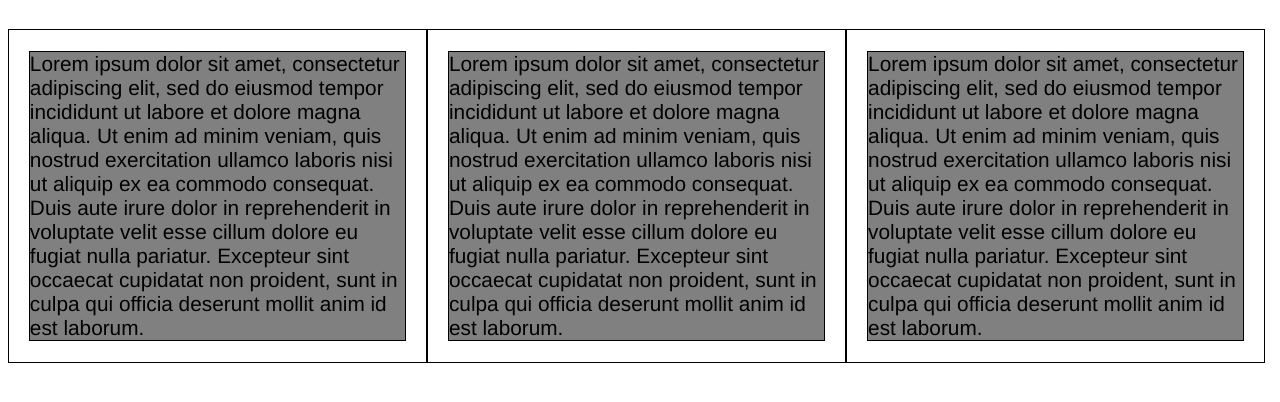
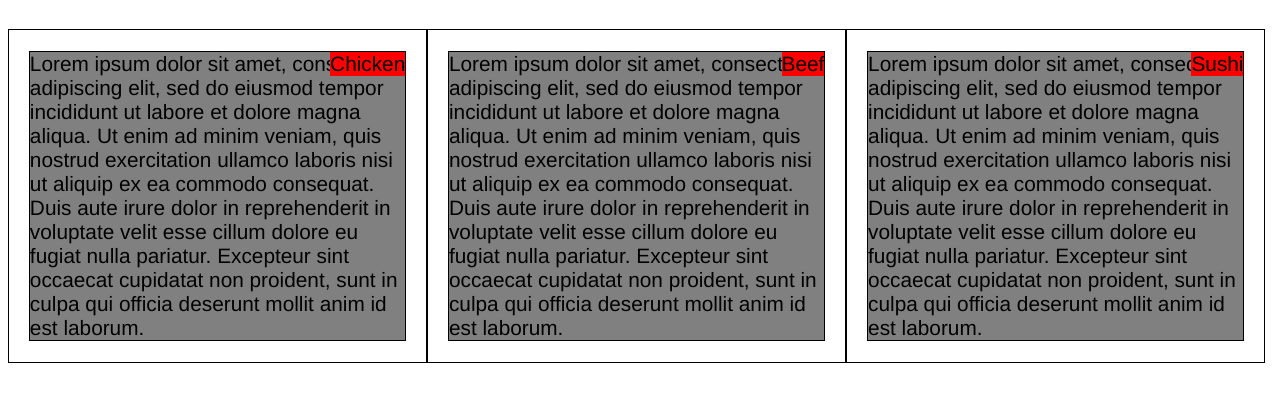
Before and after one commit to Harsini23/coursera--test, a plain HTML site: page site/index.html in a window 1280 px wide. Shown: the part 90-492 px from the top of the page. Drawn offline with Linux system fonts and the light colour scheme.

Commit message:
My First page.

```diff
--- a/site/css/my_style.css
+++ b/site/css/my_style.css
@@ -7,6 +7,7 @@ h1{
 }
 
 p{
+	position: relative;
 	background: grey;
 	font-size: 130%;
 	font-family:Helvetica;
@@ -15,6 +16,12 @@ p{
 	width:90%;
 	border:1px solid black;
 
+}
+span{
+	background: red;
+	position: absolute;
+	top:0px;
+	right: 0px;
 }
 
 
--- a/site/index.html
+++ b/site/index.html
@@ -8,10 +8,13 @@
 	<h1>Our Menu</h1>
 
 		<div class="col-lg-4 col-md-6" ><p >
+			<span>Chicken</span>
 			Lorem ipsum dolor sit amet, consectetur adipiscing elit, sed do eiusmod tempor incididunt ut labore et dolore magna aliqua. Ut enim ad minim veniam, quis nostrud exercitation ullamco laboris nisi ut aliquip ex ea commodo consequat. Duis aute irure dolor in reprehenderit in voluptate velit esse cillum dolore eu fugiat nulla pariatur. Excepteur sint occaecat cupidatat non proident, sunt in culpa qui officia deserunt mollit anim id est laborum.</p></div>
 		<div class="col-lg-4 col-md-6"><p >
+			<span>Beef</span>
 			Lorem ipsum dolor sit amet, consectetur adipiscing elit, sed do eiusmod tempor incididunt ut labore et dolore magna aliqua. Ut enim ad minim veniam, quis nostrud exercitation ullamco laboris nisi ut aliquip ex ea commodo consequat. Duis aute irure dolor in reprehenderit in voluptate velit esse cillum dolore eu fugiat nulla pariatur. Excepteur sint occaecat cupidatat non proident, sunt in culpa qui officia deserunt mollit anim id est laborum.</p></div>
 		<div class="col-lg-4 col-md-12"><p>
+			<span>Sushi</span>
 			Lorem ipsum dolor sit amet, consectetur adipiscing elit, sed do eiusmod tempor incididunt ut labore et dolore magna aliqua. Ut enim ad minim veniam, quis nostrud exercitation ullamco laboris nisi ut aliquip ex ea commodo consequat. Duis aute irure dolor in reprehenderit in voluptate velit esse cillum dolore eu fugiat nulla pariatur. Excepteur sint occaecat cupidatat non proident, sunt in culpa qui officia deserunt mollit anim id est laborum.</p></div>
 
 
```
